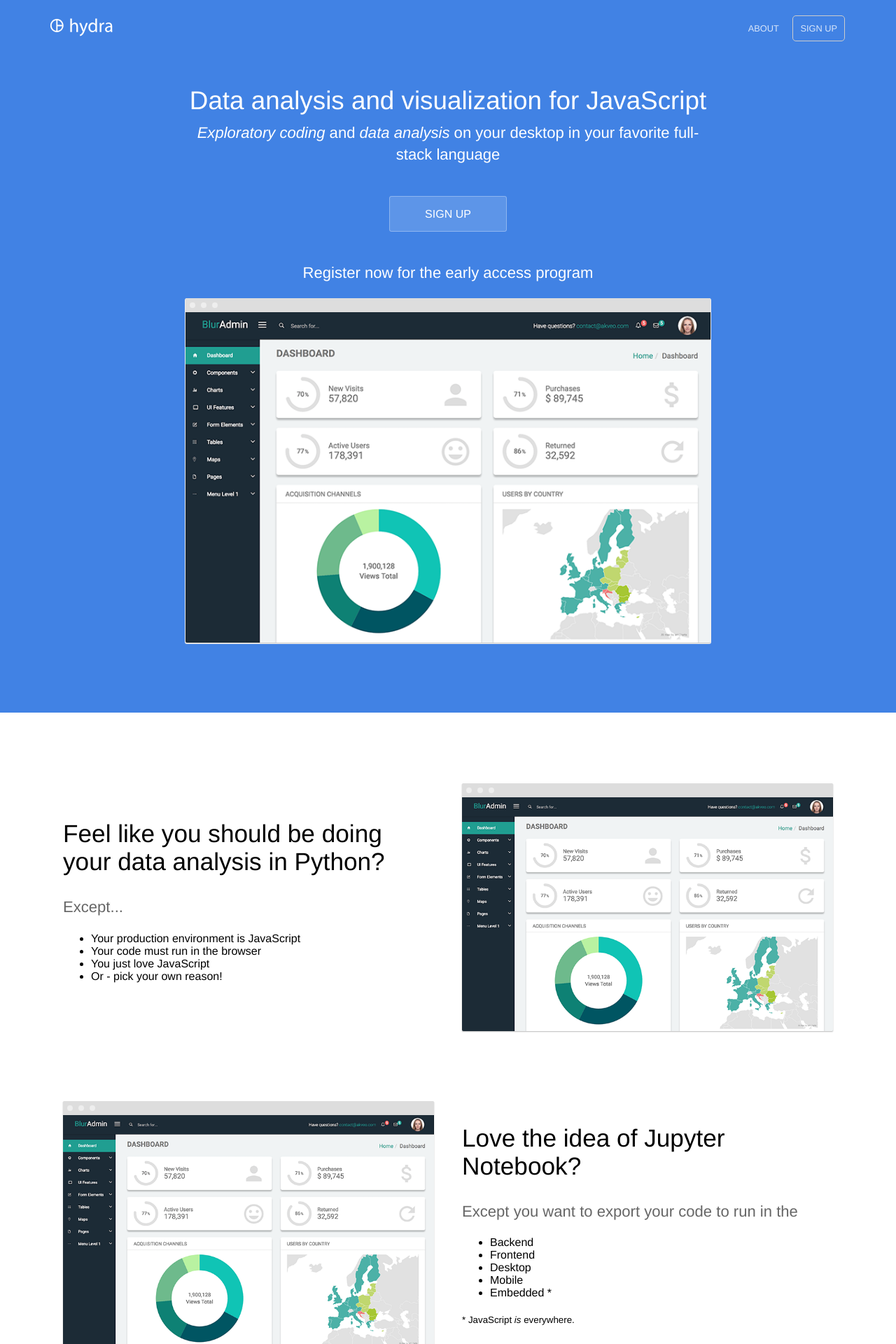
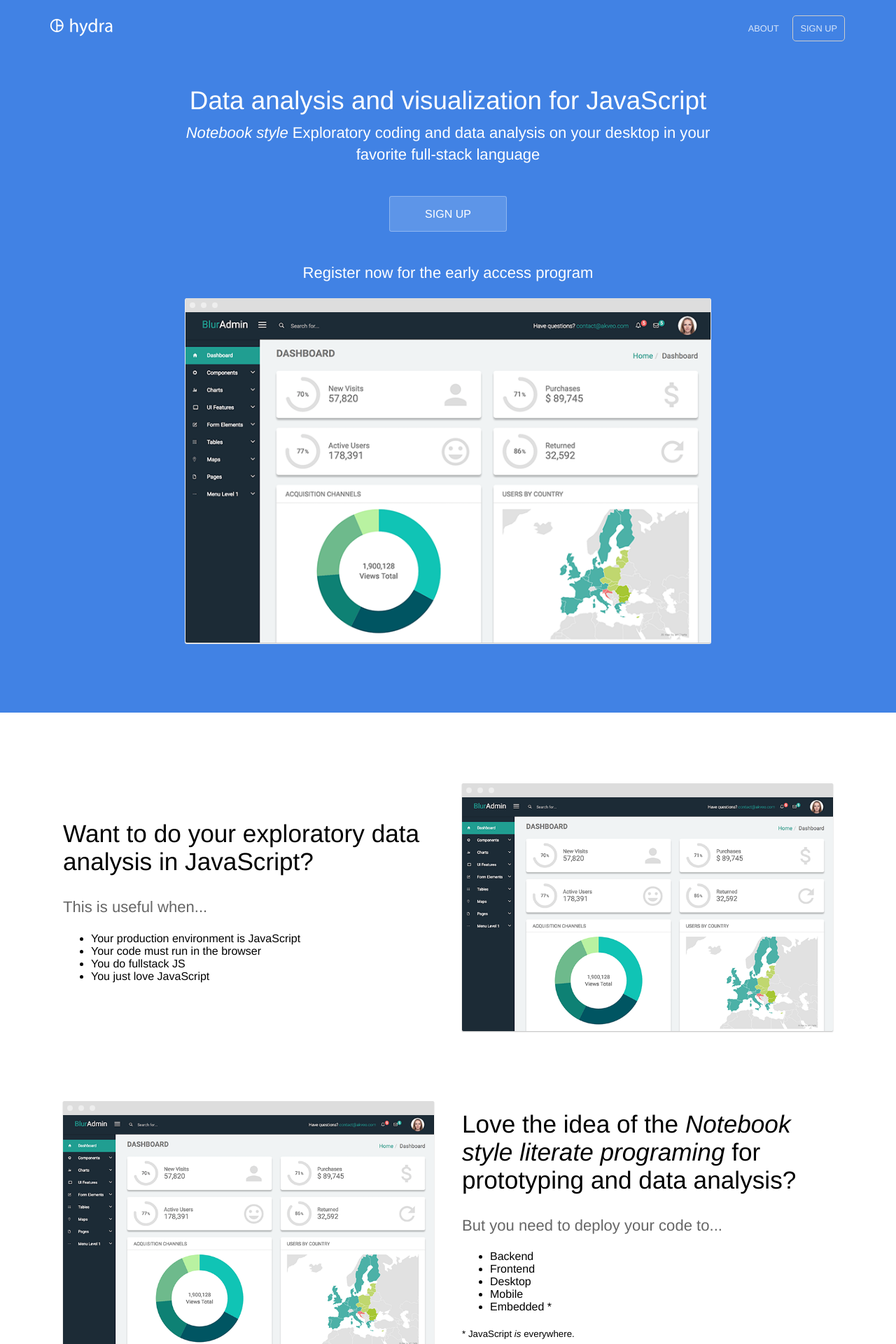
Before and after one commit to ashleydavis/data-forge-notebook-landing-page, a Jekyll site: the page built from index.html, in a window 1280 px wide. Shown: the top 1920 px of the page at 70% size. Built offline with Jekyll 4.4.1, drawn with Linux system fonts in a browser that asks for light colours; some of the changed text lies outside the part shown.

Commit message:
Various updates and improvements.

```diff
--- a/_sass/layout.scss
+++ b/_sass/layout.scss
@@ -133,7 +133,7 @@
 		top: -1000%;
 		bottom: -1000%;
 		margin: auto;
-		width: 300px;
+		width: 180px;
 	}
 }
 
--- a/index.html
+++ b/index.html
@@ -3,7 +3,7 @@
 <section class="hero">
 	<div class="text-container">
 		<h1 class="editable">{{site.description}}</h1>
-        <p class="subtext editable"><i>Exploratory coding</i> and <i>data analysis</i> on your desktop in your favorite full-stack language</p>
+        <p class="subtext editable"><i>Notebook style</i> Exploratory coding and data analysis on your desktop in your favorite full-stack language</p>
 		<div class="cta button alt"><a href="http://eepurl.com/dyb9dn">SIGN UP</a></div>
         <p class="subtext editable">Register now for the early access program</p>
 		<div>
@@ -16,13 +16,13 @@
 	<section>
 		<div class="container flex">
 			<div class="text editable">
-				<h2>Feel like you should be doing your data analysis in Python?</h2>
-                <p>Except...</p>
+                <h2>Want to do your exploratory data analysis in JavaScript?</h2>
+                <p>This is useful when...</p>
                 <ul>
                     <li>Your production environment is JavaScript</li>
                     <li>Your code must run in the browser</li>
+                    <li>You do fullstack JS</li>
                     <li>You just love JavaScript</li>
-                    <li>Or - pick your own reason!</li>
                 </ul>
 			</div>
 			<div class="image">
@@ -34,8 +34,8 @@
 	<section>
 		<div class="container flex">
 			<div class="text editable">
-				<h2>Love the idea of Jupyter Notebook?</h2>
-                <p>Except you want to export your code to run in the</p>
+				<h2>Love the idea of the <i>Notebook style literate programing</i> for prototyping and data analysis?</h2>
+                <p>But you need to deploy your code to...</p>
                 <ul>
                     <li>Backend</li>
                     <li>Frontend</li>
@@ -55,8 +55,9 @@
 		<div class="container flex">
 			<div class="text editable">
                 <h2>The answer is <i>Data-Forge Notebook</i></h2>
-                <p>Convenient, accessible and live data transformation, analysis and visualization with JavaScript</p>
-				<p>The early access program starts soon... please sign up now for a unique opportunity to help set the direction of development</p>
+                <p>Convenient and accessible.</p>
+                <p>Live data manipulation, analysis and visualization with JavaScript at your <i>finger tips</i>.</p>
+				<p>The early access program starts soon... please sign up now for to be part of the early development of this product.</p>
 			</div>
 			<div class="image">
 				<img src="/images/dashboard.png" alt="Screenshot" class="screenshot editable" />
@@ -69,10 +70,10 @@
 	<section class="testimonial">
 		<div class="container flex">
 			<div class="testimonial-block">
-				<div class="square-image"><img src="https://source.unsplash.com/6anudmpILw4/600x400" alt="Jim James" class="editable"></div>
-				<blockquote>
-					<p class="editable">Hydra has shaped the business we have today. We have a repeatable sales process and a strategy to scale our team. I recommend Hydra to any business looking to improve their sales.</p>
-					<p class="editable author">Jim James - CEO of Global Corp.</p>
+				<div class="square-image"><img src="/images/photo_ASH.jpg" alt="Ashley Davis" class="editable"></div>
+				<blockquote style=" padding-top: 50px">
+					<p class="editable">Data-Forge Notebook is the future of working with data in JavaScript</p>
+					<p class="editable author">Ashley Davis - Entrepreneur, developer and author and creator of Data-Forge Notebook</p>
 				</blockquote>
 			</div>
 		</div>
@@ -80,36 +81,55 @@
 
 	<section id="about">
 		<div class="container flex">
-			<div class="text editable">
+			<div class="text editable" style="padding-top: 50px" >
                 <h2>About Data-Forge Notebook</h2>
-                <p>Data-Forge Notebook is a desktop application for Windows, Mac and Linux. You use it to prototype JavaScript code in a highly visual fashion.
-                It is easy to transform, manipulate and visualize any kind of structured data.</p>
-                <p>What else do you get?</p>
+                <p>Data-Forge Notebook is a desktop application for Windows, Mac and Linux.</p>
+                <p>Use it to prototype JavaScript code in a highly visual fashion. It makes data transformation, analysis and visualization a breeze.</p>
+
+                <h3>Features</h3>
                 <ul>
                     <li>
-                        It works with various data formats (JSON, CSV, XML, YAML), databases (SQL, MongoDB) and common JavaScript visualization libraries.
-                        Is it missing your favourite data format or database? Let me know and I'll add it.
+                        Data formats: JSON, CSV, XML, YAML
                     </li>
                     <li>
-                        Install and include arbitrary Node.js module and also ad-hoc JavaScript modules to complement your own code.
+                        Databases: Microsoft SQL, MySQL, PostgressSQL, MongoDB and more being added all the time
                     </li>
                     <li>
-                        Your code can be exported to the web (host on any server, or easily include it in your blog?), or exported to a Node.js project.
-                        You can easily reuse your code in your production JavaScript environment.
+                        Live visualization for tables, json, html and charts
                     </li>
                     <li>
-                        Export screenshots of your charts and data to image files (great for charing images on your blog).
+                        JavaScript visualization libraries: c3, Canvas.js, Highcharts and more
                     </li>
                     <li>
-                        Export your complete notebook to PDF files (great for printing student handouts).
+                        Easily do web scraping
                     </li>
                     <li>
-                        Browse an extensive library of example code, data and snippets to help get you started.
+                        Install and use arbitrary Node.js modules
+                    </li>
+                    <li>
+                        Create projects with your own ad-hoc JavaScript module to compliment and extend your Notebook code
+                    </li>
+                    <li>
+                        Export to the web. Host your visualization on any server, or easily include it in your blog
+                    </li>
+                    <li>
+                        Export to a Node.js project and deploy to your production JavaScript environment
+                    </li>
+                    <li>
+                        Export screenshots of your charts - great for including charts in your blog
+                    </li>
+                    <li>
+                        Export your notebooks to PDF files - great for printing student handouts
+                    </li>
+                    <li>
+                        Extensive library of examples, data and snippets to help get you started.
+                    </li>
+                    <li>
                         Contribute your own example code and help others to get started.
                     </li>
                     <li>
-                        Oh also, Data-Forge Notebook also works with your favorite JavaScript version of derivative: ES6, TypeScript, Flow, CoffeeScript, etc.
-                        Your favourite language missing? Let me know and I'll add it.
+                        Works with your favorite JavaScript version of derivative: ES6, TypeScript, Flow, CoffeeScript, etc.
+                        New languages are easily supported.
                     </li>
                 </ul>
                 <p>
@@ -122,6 +142,7 @@
 
 	<section class="bottom-cta">
 		<h2 class="editable">Exploratory coding, data analysis and visualization in JavaScript</h2>
-		<div class="cta button alt"><a href="http://eepurl.com/dyb9dn">SIGN UP</a></div>
+        <div class="cta button alt"><a href="http://eepurl.com/dyb9dn">SIGN UP</a></div>
+        <p style="color: white;">Want to donate, support or sponsor Data-Forge Notebook? Please email me on ashley@codecapers.com.au</p>
 	</section>
 </div>
```
Also changed, not shown: 1 other file.
